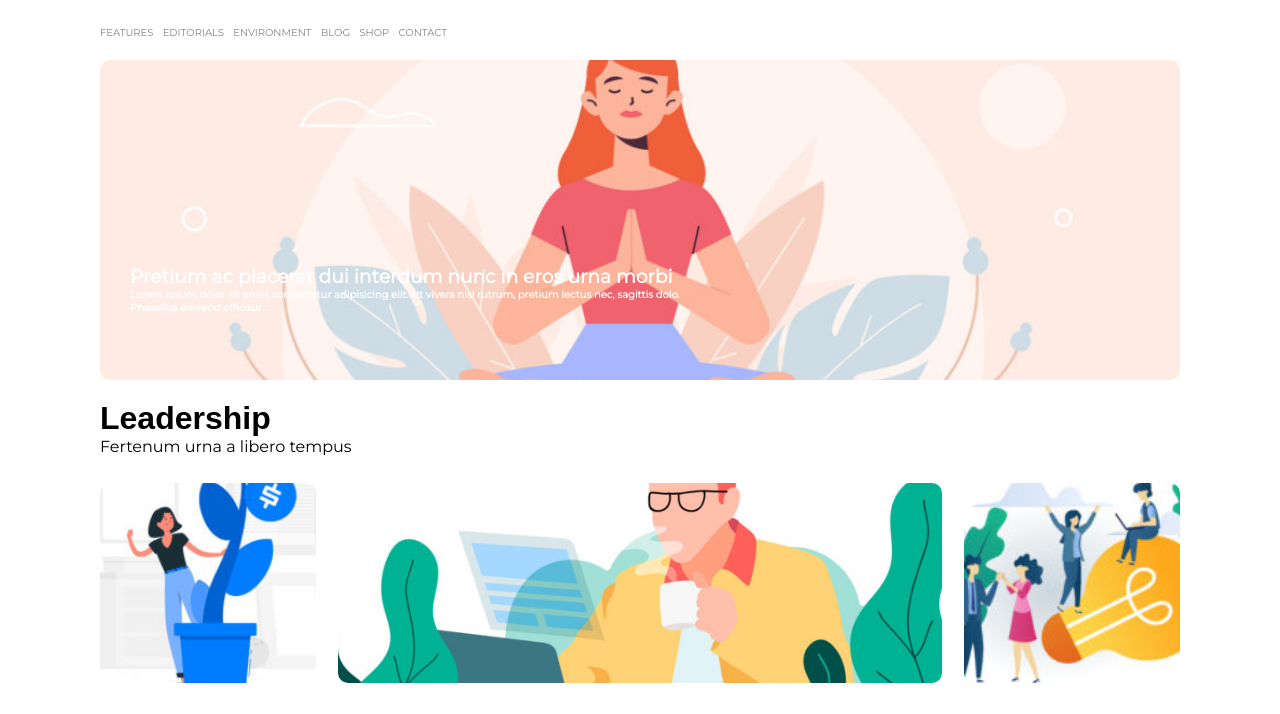
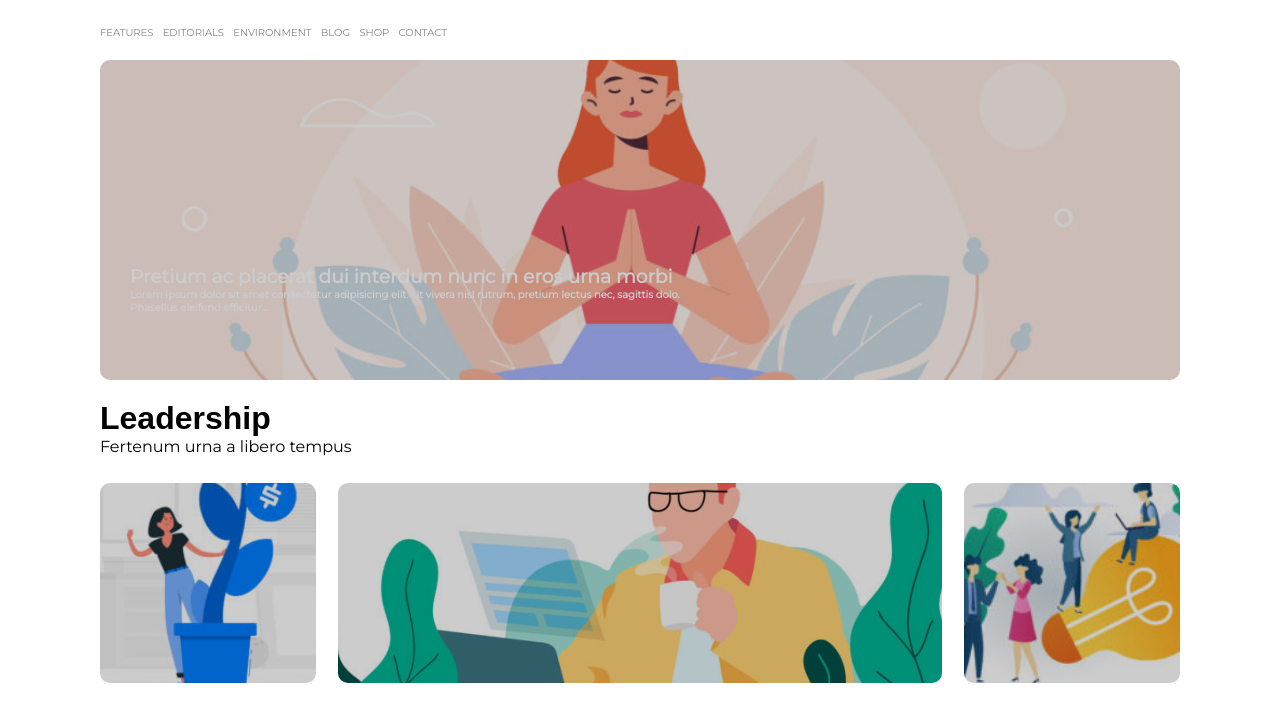
Before and after one commit to andrea-nuzzo/htmlcss-wp, a plain HTML site: page index.html in a window 1280 px wide. Shown: the part 53-767 px from the top of the page. Drawn offline with Linux system fonts and the light colour scheme.

Commit message:
implemented with overlays

```diff
--- a/css/style.css
+++ b/css/style.css
@@ -49,10 +49,25 @@ ul li {
   background-image: url(../img/banner.jpg);
   background-size: cover;
   background-position: center;
+  position: relative;
   height: 320px;
   border-radius: 10px;
   margin-bottom: 20px;
 }
+.color-overlay {
+  position: absolute;
+  top: 0;
+  left: 0;
+  width: 100%;
+  height: 100%;
+  background-color: black;
+  opacity: 0.2;
+  border-radius: 10px;
+}
+
+
+
+
 .text-jumbotron {
   color: white;
   width: 55%;
@@ -78,6 +93,7 @@ h1{
   background-image: url(../img/img-1.jpg);
   height: 200px;
   background-size: 150%;
+  position: relative;
 
 }
 
@@ -85,12 +101,14 @@ h1{
   background-image: url(../img/img-3.jpg);
   height: 200px;
   background-size: 190%;
+  position: relative;
 }
 
 .reading-img{
   background-image:url(../img/banner-2.jpg);
   height: 200px;
   background-size: 150%;
+  position: relative;
 }
 
 
@@ -116,8 +134,6 @@ h1{
 
 .title, .text{
   font-size: 12px;
-
-
 }
 
 .text{
--- a/index.html
+++ b/index.html
@@ -31,7 +31,8 @@
         </nav>
 
         <!-- JUMBOTRON -->
-        <div class="jumbotron">
+        <div class="jumbotron cover">
+            <div class="color-overlay"></div>
             <div class="text-jumbotron">
                 <h3>Pretium ac placerat dui interdum nunc in eros urna morbi </h3>
                 <div><strong>Lorem ipsum dolor sit amet consectetur adipisicing elit. Ut vivera nisl rutrum, pretium lectus nec, sagittis dolo. Phasellus eleifend efficitur...</strong> </div>
@@ -51,9 +52,15 @@
 
         <!-- sezione immagini -->
         <div class="clearfix">
-            <div class="grow-img left"></div>
-            <div class="reading-img left"></div>
-            <div class="idea-img left"></div>
+            <div class="grow-img left">
+                <div class="color-overlay"></div>
+            </div>
+            <div class="reading-img left">
+                <div class="color-overlay"></div>
+            </div>
+            <div class="idea-img left">
+                <div class="color-overlay"></div>
+            </div>
         </div>
         <!-- fine sezione immagini -->
 
```
